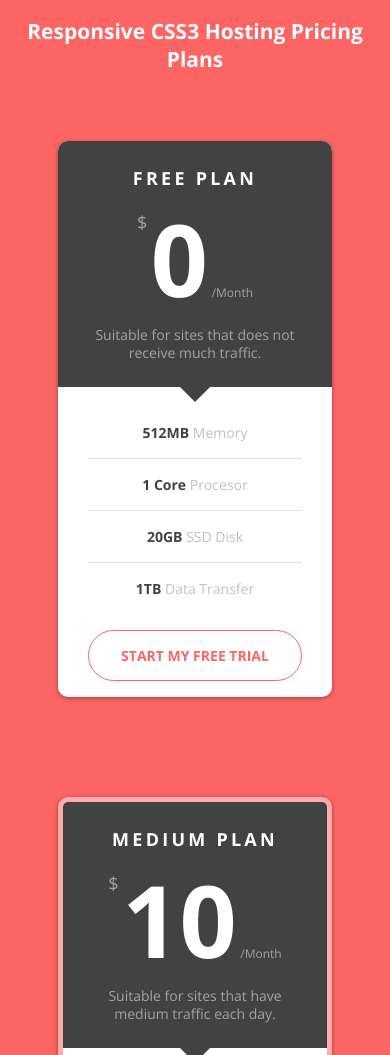
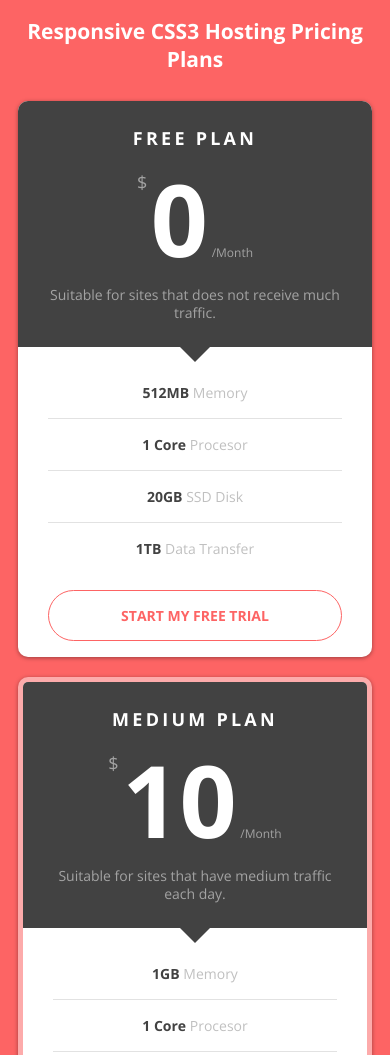
Before and after one commit to kreshnikpalushi/pricing-tables, a plain HTML site: page index.html in a window 390 px wide. Shown: the top 1055 px of the page. Drawn offline with nearby package versions, Linux system fonts and the light colour scheme.

Commit message:
fix media query

```diff
--- a/style.css
+++ b/style.css
@@ -140,9 +140,14 @@ body {
     width: 100%;
 }
 }
-@media(min-width:800) and (max-width:1024px){
+@media(min-width:800){
   .col {
     padding: 10px;
 }
 }
-@media  (max-width: 1000px) and (min-width: 800px)
+@media  (max-width: 1024px)
+{
+    .col {
+    padding: 10px;
+}
+}
```
Also changed, not shown: freebiemagz.com-pricing-tables/pricing-tables.jpg (added), 2 other files.
